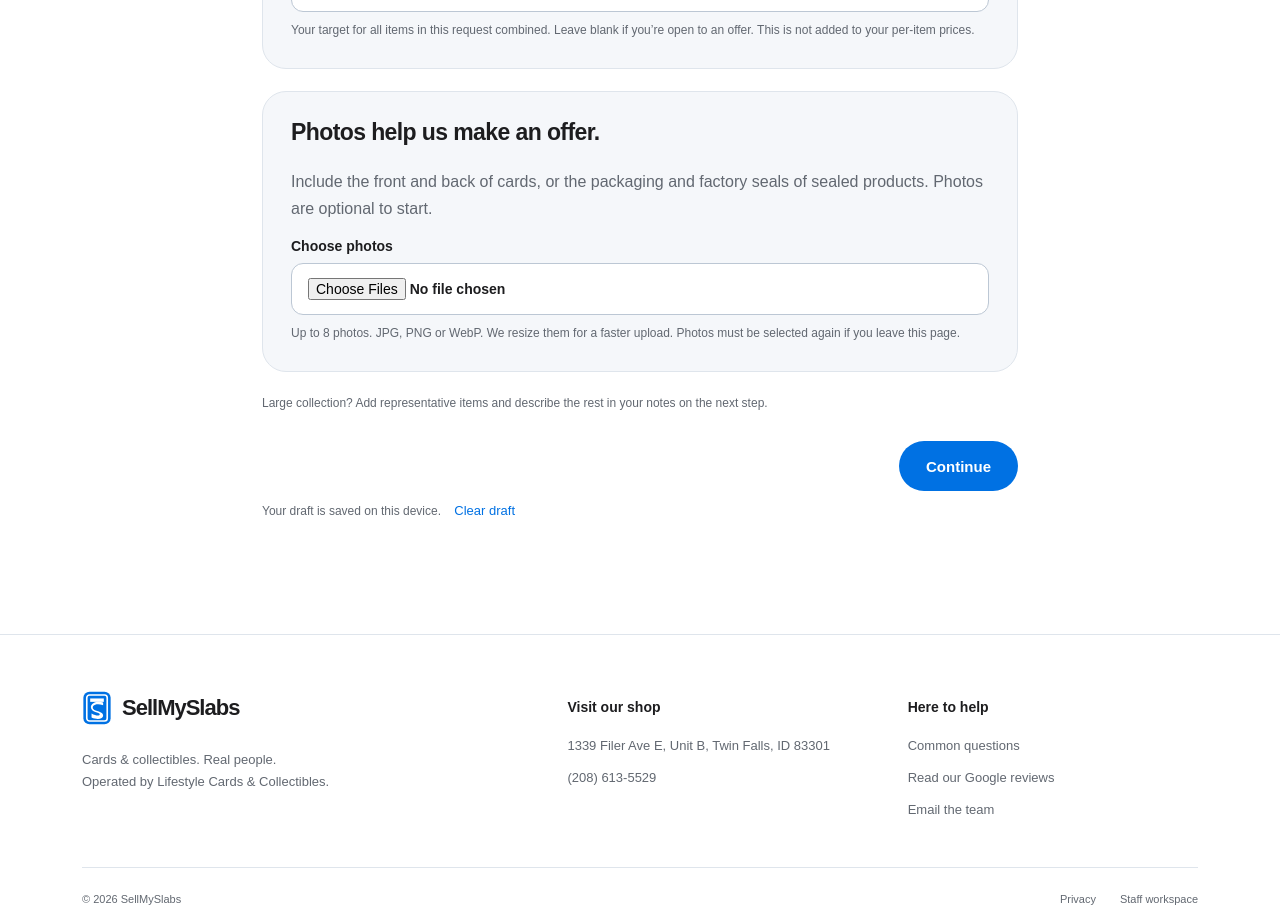
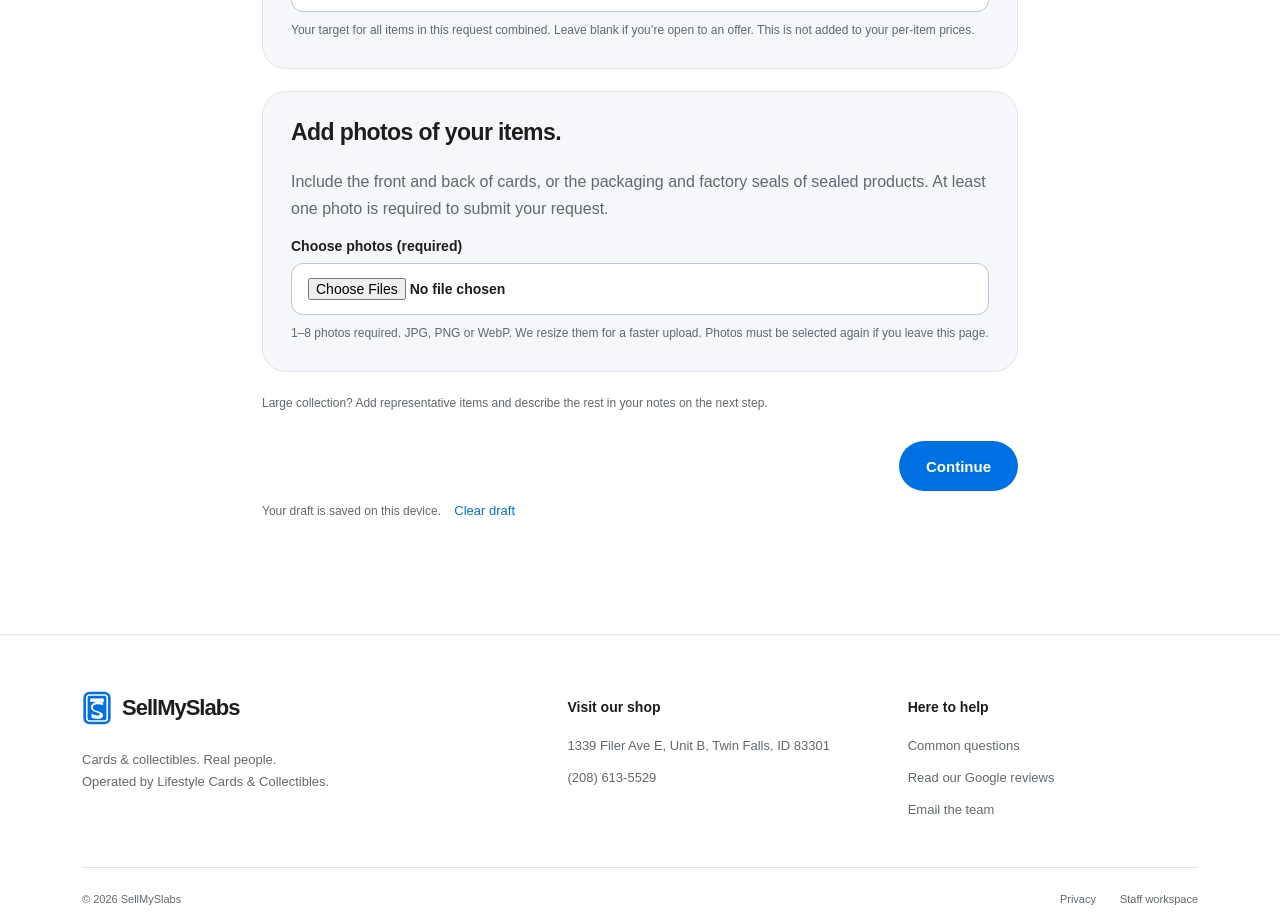
Before and after one commit to bosstapromos-glitch/sellmyslabs, a Next.js app: page /sell in a window 1280 px wide. Shown: the part 1300-2217 px from the top of the page. Built offline with nearby package versions, Linux system fonts and the light colour scheme.

Commit message:
Require at least one item photo in the submission form and API

```diff
--- a/app/api/submissions/route.js
+++ b/app/api/submissions/route.js
@@ -79,6 +79,11 @@ export async function POST(request) {
         reference: d.id.slice(0, 8).toUpperCase(),
       });
     const files = form.getAll("photos");
+    if (files.length === 0)
+      return Response.json(
+        { error: "Add at least one photo of your items before sending your request." },
+        { status: 400 },
+      );
     if (files.length > 8)
       return Response.json(
         { error: "You can add up to 8 photos per request." },
--- a/app/sell/SellForm.js
+++ b/app/sell/SellForm.js
@@ -87,6 +87,7 @@ export default function SellForm() {
       }
       const total = askingTotalSchema.safeParse(draft.askingTotal);
       if (!total.success) { setError(total.error.issues[0].message); return; }
+      if (!photos.length) { setError("Add at least one photo of your items before continuing."); return; }
       move(1);
     } else if (step === 1) {
       const result = submissionSchema.safeParse({ ...draft, consent: true });
@@ -113,6 +114,7 @@ export default function SellForm() {
   async function send(e) {
     e.preventDefault();
     if (busy || preparing) return;
+    if (!photos.length) { move(0); setError("Add at least one photo of your items before sending your request."); return; }
     const parsed = submissionSchema.safeParse(draft);
     if (!parsed.success) {
       setError(
@@ -346,14 +348,15 @@ export default function SellForm() {
               </label>
             </section>
             <section className="panel">
-              <h2>Photos help us make an offer.</h2>
+              <h2>Add photos of your items.</h2>
               <p>
-                Include the front and back of cards, or the packaging and factory seals of sealed products. Photos are optional to start.
+                Include the front and back of cards, or the packaging and factory seals of sealed products. At least one photo is required to submit your request.
               </p>
               <label className="field">
-                Choose photos
+                Choose photos (required)
                 <input
                   ref={files}
+                  required={photos.length === 0}
                   type="file"
                   multiple
                   accept="image/jpeg,image/png,image/webp"
@@ -361,7 +364,7 @@ export default function SellForm() {
                   disabled={preparing}
                 />
                 <small>
-                  Up to 8 photos. JPG, PNG or WebP. We resize them for a faster upload. Photos must be selected again if you leave this page.
+                  1–8 photos required. JPG, PNG or WebP. We resize them for a faster upload. Photos must be selected again if you leave this page.
                 </small>
               </label>
               {preparing && <p className="hint" role="status">Preparing your photos…</p>}
```
